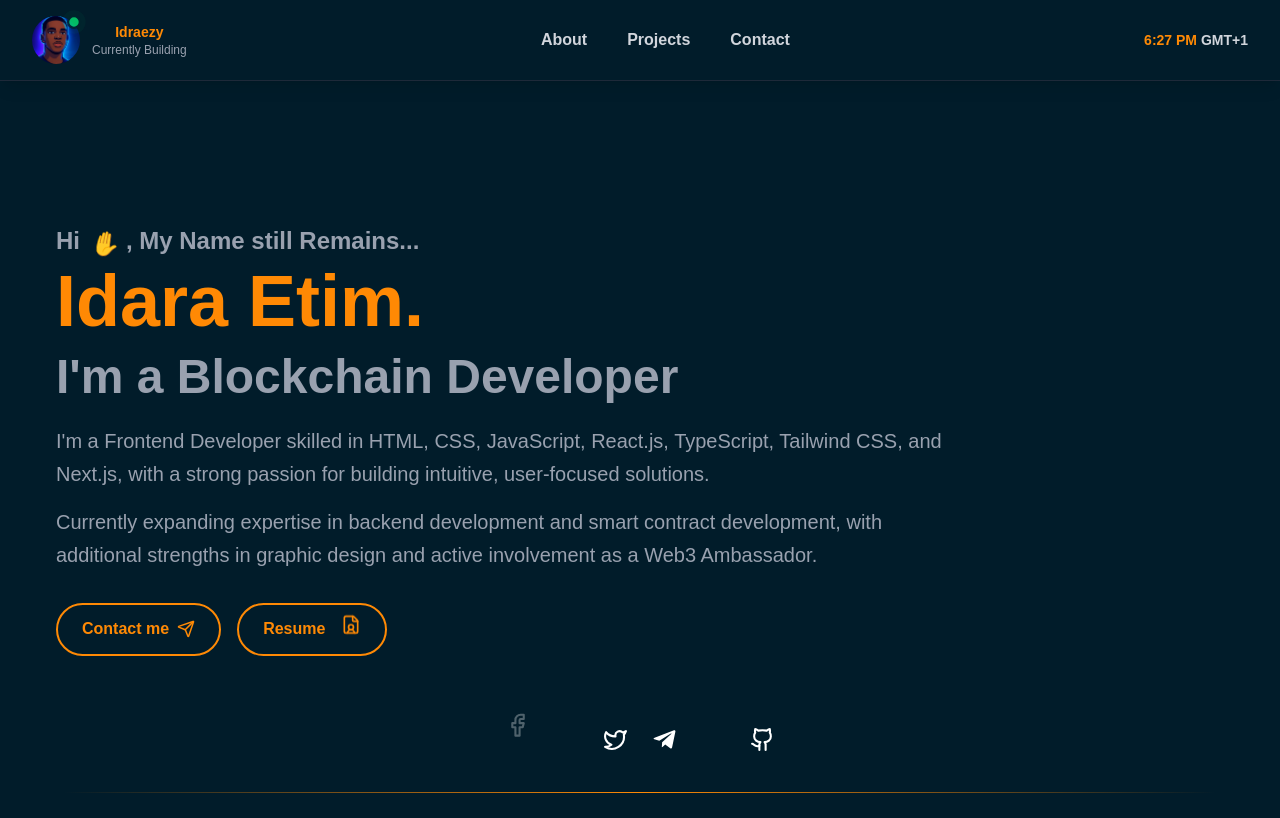
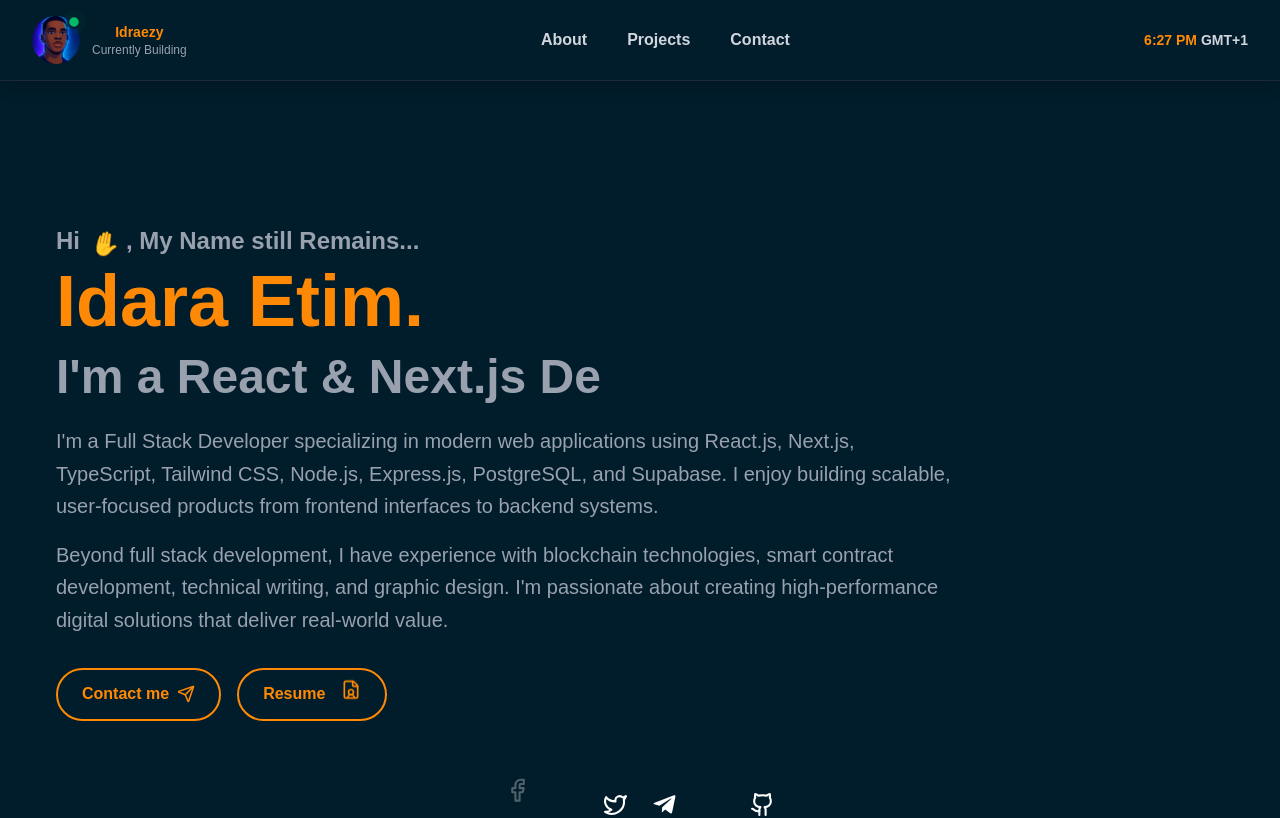
Before and after one commit to Idraezy/portfolio-v2, a Next.js app: page / in a window 1280 px wide. Shown: the top 818 px of the page. Built offline with nearby package versions, Linux system fonts and the light colour scheme; some icons are missing.

Commit message:
Update Home.tsx

```diff
--- a/app/sections/Home.tsx
+++ b/app/sections/Home.tsx
@@ -15,9 +15,9 @@ import { FaTelegramPlane } from "react-icons/fa";
 import { motion } from "framer-motion";
 
 const professions = [
-  "Frontend Developer",
-  "Blockchain Developer (Training)",
-  "Graphic Designer",
+  "Full Stack Developer",
+  "React & Next.js Developer",
+  "Blockchain Developer",
   "Technical Writer",
 ];
 
@@ -134,14 +134,17 @@ export default function Home() {
             animate={{ opacity: 1 }}
           >
             <p className="mb-4">
-              I'm a Frontend Developer skilled in HTML, CSS, JavaScript, React.js,
-              TypeScript, Tailwind CSS, and Next.js, with a strong passion for
-              building intuitive, user-focused solutions.
+               I'm a Full Stack Developer specializing in modern web applications
+               using React.js, Next.js, TypeScript, Tailwind CSS, Node.js,
+               Express.js, PostgreSQL, and Supabase. I enjoy building scalable,
+               user-focused products from frontend interfaces to backend systems.
             </p>
-            <p>
-              Currently expanding expertise in backend development and smart
-              contract development, with additional strengths in graphic design
-              and active involvement as a Web3 Ambassador.
+
+<p>
+  Beyond full stack development, I have experience with blockchain
+               technologies, smart contract development, technical writing, and
+               graphic design. I'm passionate about creating high-performance
+               digital solutions that deliver real-world value.
             </p>
           </motion.div>
 
```
